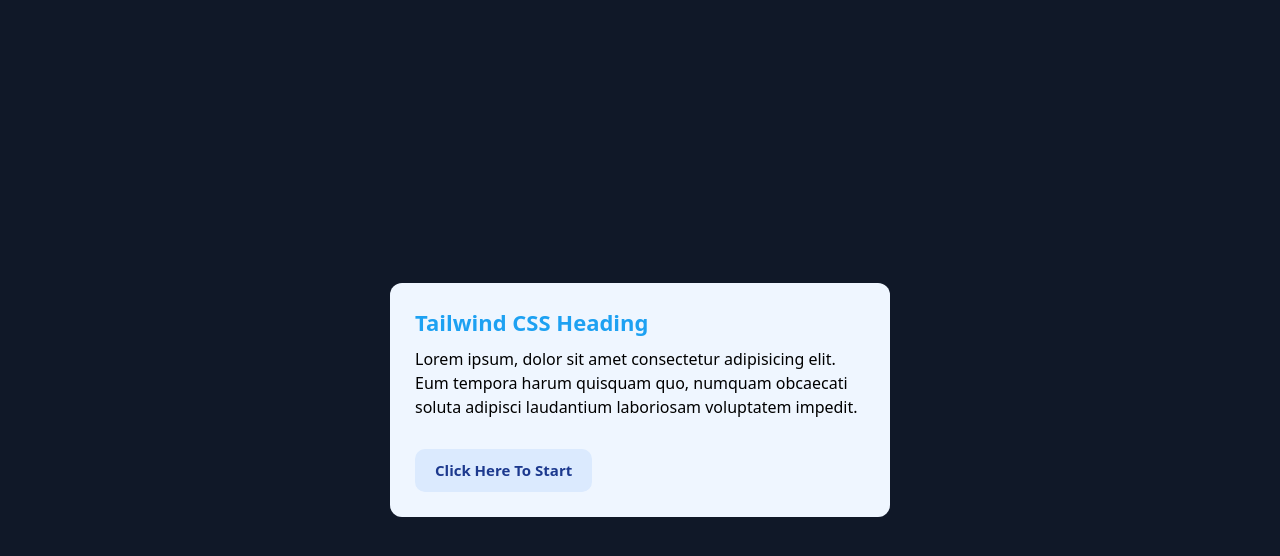
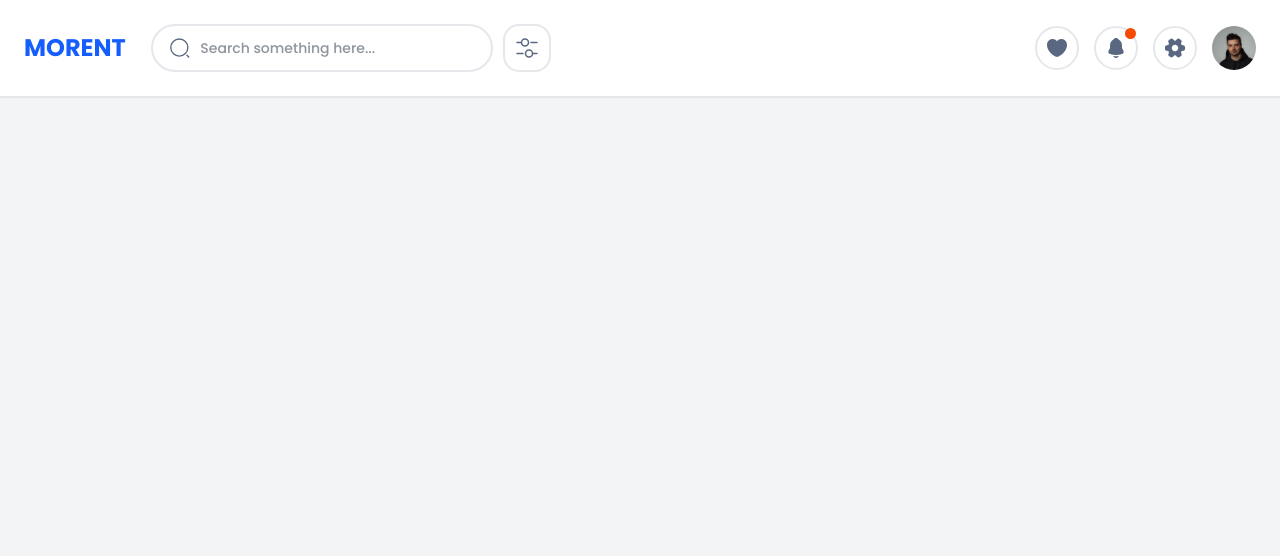
Before and after one commit to artyomdev250/react-tailwindcss, a React (Vite) app: page / in a window 1280 px wide. Shown: the top 556 px of the page. Built offline with nearby package versions, Linux system fonts and the light colour scheme.

Commit message:
navbar setup

```diff
--- a/src/App.jsx
+++ b/src/App.jsx
@@ -1,15 +1,11 @@
 import './App.css'
+
+import Navbar from './components/Navbar'
 
 function App() {
   return (
-    <div className="App">
-      <div className='bg-gray-900 min-h-screen p-[25px] lg:flex lg:items-center'>
-        <div className='card'>
-          <b className='text-[22px] leading-[28px] text-primary'>Tailwind CSS Heading</b>
-          <p className='my-[10px]'>Lorem ipsum, dolor sit amet consectetur adipisicing elit. Eum tempora harum quisquam quo, numquam obcaecati soluta adipisci laudantium laboriosam voluptatem impedit.</p>
-          <button className='btn'>Click Here To Start</button>
-        </div>
-      </div>
+    <div className="bg-gray-100 h-screen">
+      <Navbar />
     </div>
   )
 }
--- /dev/null
+++ b/src/components/Navbar.jsx
@@ -0,0 +1,55 @@
+import React from 'react'
+
+function Navbar() {
+    return (
+        <div className='p-[24px] bg-white lg:border-b-2 border-gray-200'>
+            <div className='flex flex-col gap-[25px] lg:flex-row lg:items-center b-desk:w-[1250px] b-desk:m-auto'>
+                <div className='flex items-center justify-between'>
+                    <p className='text-[24px] font-bold text-blue-600'>MORENT</p>
+                    <img src="/ava.jpg" alt="avatar" className='w-[35px] rounded-full lg:hidden' />
+                </div>
+                <div className='flex items-center justify-between gap-[16px] lg:gap-[10px]'>
+                    <div className='flex items-center gap-[10px] w-full text-[14px] font-medium px-[20px] py-[12px] border-2 border-gray-200 rounded-2xl lg:py-[10px] lg:px-[16px] lg:rounded-4xl'>
+                        <svg width="24" height="24" viewBox="0 0 24 24" fill="none" xmlns="http://www.w3.org/2000/svg">
+                            <path d="M11.5 21C16.7467 21 21 16.7467 21 11.5C21 6.25329 16.7467 2 11.5 2C6.25329 2 2 6.25329 2 11.5C2 16.7467 6.25329 21 11.5 21Z" stroke="#596780" stroke-width="1.5" stroke-linecap="round" stroke-linejoin="round" />
+                            <path d="M22 22L20 20" stroke="#596780" stroke-width="1.5" stroke-linecap="round" stroke-linejoin="round" />
+                        </svg>
+                        <input type="text" className='outline-0 w-full text-gray-800' placeholder='Search something here...' />
+                    </div>
+                    <button className='flex p-[12px] border-2 border-gray-200 rounded-2xl lg:p-[10px]'>
+                        <svg width="24" height="24" viewBox="0 0 24 24" fill="none" xmlns="http://www.w3.org/2000/svg">
+                            <path d="M22 6.5H16" stroke="#596780" stroke-width="1.5" stroke-miterlimit="10" stroke-linecap="round" stroke-linejoin="round" />
+                            <path d="M6 6.5H2" stroke="#596780" stroke-width="1.5" stroke-miterlimit="10" stroke-linecap="round" stroke-linejoin="round" />
+                            <path d="M10 10C11.933 10 13.5 8.433 13.5 6.5C13.5 4.567 11.933 3 10 3C8.067 3 6.5 4.567 6.5 6.5C6.5 8.433 8.067 10 10 10Z" stroke="#596780" stroke-width="1.5" stroke-miterlimit="10" stroke-linecap="round" stroke-linejoin="round" />
+                            <path d="M22 17.5H18" stroke="#596780" stroke-width="1.5" stroke-miterlimit="10" stroke-linecap="round" stroke-linejoin="round" />
+                            <path d="M8 17.5H2" stroke="#596780" stroke-width="1.5" stroke-miterlimit="10" stroke-linecap="round" stroke-linejoin="round" />
+                            <path d="M14 21C15.933 21 17.5 19.433 17.5 17.5C17.5 15.567 15.933 14 14 14C12.067 14 10.5 15.567 10.5 17.5C10.5 19.433 12.067 21 14 21Z" stroke="#596780" stroke-width="1.5" stroke-miterlimit="10" stroke-linecap="round" stroke-linejoin="round" />
+                        </svg>
+                    </button>
+                </div>
+                <div className='ml-auto hidden items-center gap-[15px] lg:flex'>
+                    <button className='rounded-full p-[8px] border-2 border-gray-200'>
+                        <svg width="24" height="24" viewBox="0 0 24 24" fill="none" xmlns="http://www.w3.org/2000/svg">
+                            <path d="M16.44 3.09961C14.63 3.09961 13.01 3.97961 12 5.32961C10.99 3.97961 9.37 3.09961 7.56 3.09961C4.49 3.09961 2 5.59961 2 8.68961C2 9.87961 2.19 10.9796 2.52 11.9996C4.1 16.9996 8.97 19.9896 11.38 20.8096C11.72 20.9296 12.28 20.9296 12.62 20.8096C15.03 19.9896 19.9 16.9996 21.48 11.9996C21.81 10.9796 22 9.87961 22 8.68961C22 5.59961 19.51 3.09961 16.44 3.09961Z" fill="#596780" />
+                        </svg>
+                    </button>
+                    <button className='rounded-full p-[8px] border-2 border-gray-200 relative'>
+                        <svg width="24" height="24" viewBox="0 0 24 24" fill="none" xmlns="http://www.w3.org/2000/svg">
+                            <path d="M19.3399 14.49L18.3399 12.83C18.1299 12.46 17.9399 11.76 17.9399 11.35V8.82C17.9399 6.47 16.5599 4.44 14.5699 3.49C14.0499 2.57 13.0899 2 11.9899 2C10.8999 2 9.91994 2.59 9.39994 3.52C7.44994 4.49 6.09994 6.5 6.09994 8.82V11.35C6.09994 11.76 5.90994 12.46 5.69994 12.82L4.68994 14.49C4.28994 15.16 4.19994 15.9 4.44994 16.58C4.68994 17.25 5.25994 17.77 5.99994 18.02C7.93994 18.68 9.97994 19 12.0199 19C14.0599 19 16.0999 18.68 18.0399 18.03C18.7399 17.8 19.2799 17.27 19.5399 16.58C19.7999 15.89 19.7299 15.13 19.3399 14.49Z" fill="#596780" />
+                            <path d="M14.8297 20.01C14.4097 21.17 13.2997 22 11.9997 22C11.2097 22 10.4297 21.68 9.87969 21.11C9.55969 20.81 9.31969 20.41 9.17969 20C9.30969 20.02 9.43969 20.03 9.57969 20.05C9.80969 20.08 10.0497 20.11 10.2897 20.13C10.8597 20.18 11.4397 20.21 12.0197 20.21C12.5897 20.21 13.1597 20.18 13.7197 20.13C13.9297 20.11 14.1397 20.1 14.3397 20.07C14.4997 20.05 14.6597 20.03 14.8297 20.01Z" fill="#596780" />
+                        </svg>
+                        <div className='absolute w-[11px] h-[11px] rounded-full bg-orange-600 top-0 right-0' />
+                    </button>
+                    <button className='rounded-full p-[8px] border-2 border-gray-200'>
+                        <svg width="24" height="24" viewBox="0 0 24 24" fill="none" xmlns="http://www.w3.org/2000/svg">
+                            <path d="M20.1 9.22043C18.29 9.22043 17.55 7.94042 18.45 6.37042C18.97 5.46042 18.66 4.30042 17.75 3.78042L16.02 2.79042C15.23 2.32042 14.21 2.60042 13.74 3.39042L13.63 3.58042C12.73 5.15042 11.25 5.15042 10.34 3.58042L10.23 3.39042C9.78 2.60042 8.76 2.32042 7.97 2.79042L6.24 3.78042C5.33 4.30042 5.02 5.47042 5.54 6.38042C6.45 7.94042 5.71 9.22043 3.9 9.22043C2.86 9.22043 2 10.0704 2 11.1204V12.8804C2 13.9204 2.85 14.7804 3.9 14.7804C5.71 14.7804 6.45 16.0604 5.54 17.6304C5.02 18.5404 5.33 19.7004 6.24 20.2204L7.97 21.2104C8.76 21.6804 9.78 21.4004 10.25 20.6104L10.36 20.4204C11.26 18.8504 12.74 18.8504 13.65 20.4204L13.76 20.6104C14.23 21.4004 15.25 21.6804 16.04 21.2104L17.77 20.2204C18.68 19.7004 18.99 18.5304 18.47 17.6304C17.56 16.0604 18.3 14.7804 20.11 14.7804C21.15 14.7804 22.01 13.9304 22.01 12.8804V11.1204C22 10.0804 21.15 9.22043 20.1 9.22043ZM12 15.2504C10.21 15.2504 8.75 13.7904 8.75 12.0004C8.75 10.2104 10.21 8.75042 12 8.75042C13.79 8.75042 15.25 10.2104 15.25 12.0004C15.25 13.7904 13.79 15.2504 12 15.2504Z" fill="#596780" />
+                        </svg>
+                    </button>
+                    <img src="/ava.jpg" alt="avatar" className='w-[44px] rounded-full' />
+                </div>
+            </div>
+        </div>
+    )
+}
+
+export default Navbar
--- a/src/index.css
+++ b/src/index.css
@@ -1,16 +1,11 @@
+@import url('https://fonts.googleapis.com/css2?family=Poppins:ital,wght@0,100;0,200;0,300;0,400;0,500;0,600;0,700;0,800;0,900;1,100;1,200;1,300;1,400;1,500;1,600;1,700;1,800;1,900&display=swap');
 @import "tailwindcss";
 
-@theme {
-    --color-primary: #1DA1F2;
-    --breakpoint-desk: 1110px;
+* {
+    font-family: "Poppins", sans-serif;
 }
 
-@layer components {
-    .card {
-        @apply bg-white max-w-[400px] p-[25px] rounded-xl md:m-auto lg:max-w-[500px] desk:bg-blue-50;
-    }
-
-    .btn {
-        @apply bg-blue-100 cursor-pointer font-bold text-[15px] mt-[20px] text-blue-900 py-[10px] px-[20px] rounded-[10px]
-    }
+@theme {
+    --breakpoint-s-mobile: 375px;
+    --breakpoint-b-desk: 1500px;
 }
```
Also changed, not shown: public/ava.jpg (added).
